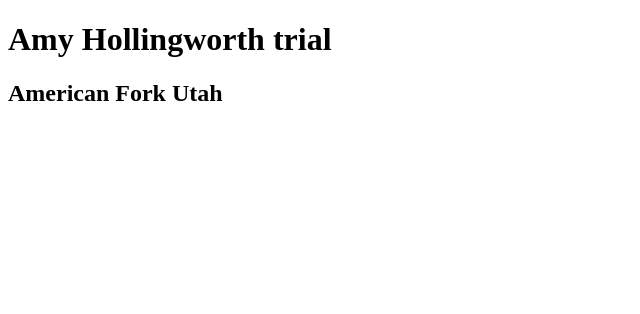
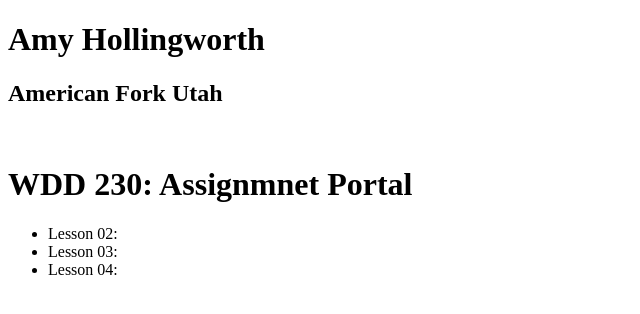
Before and after one commit to ahollingworth/wdd230, a plain HTML site: page index.html in a window 1280 px wide. Shown: the whole page, without its empty margins (0-640 px from the left). Drawn offline with Linux system fonts and the light colour scheme.

Commit message:
update pic

```diff
--- a/index.html
+++ b/index.html
@@ -8,8 +8,17 @@
 </head>
 <body>
     <header>
-        <h1>Amy Hollingworth trial</h1>
+        <h1>Amy Hollingworth</h1>
         <h2>American Fork Utah</h2>
+        <img "family.JPG">
     </header>
+    <main>
+        <h1>WDD 230: Assignmnet Portal</h1>
+        <ul>
+            <li>Lesson 02:</li>
+            <li>Lesson 03:</li>
+            <li>Lesson 04:</li>
+        </ul>
+    </main>
 </body>
 </html>
```
Also changed, not shown: family.JPG (added), 1 other file.
